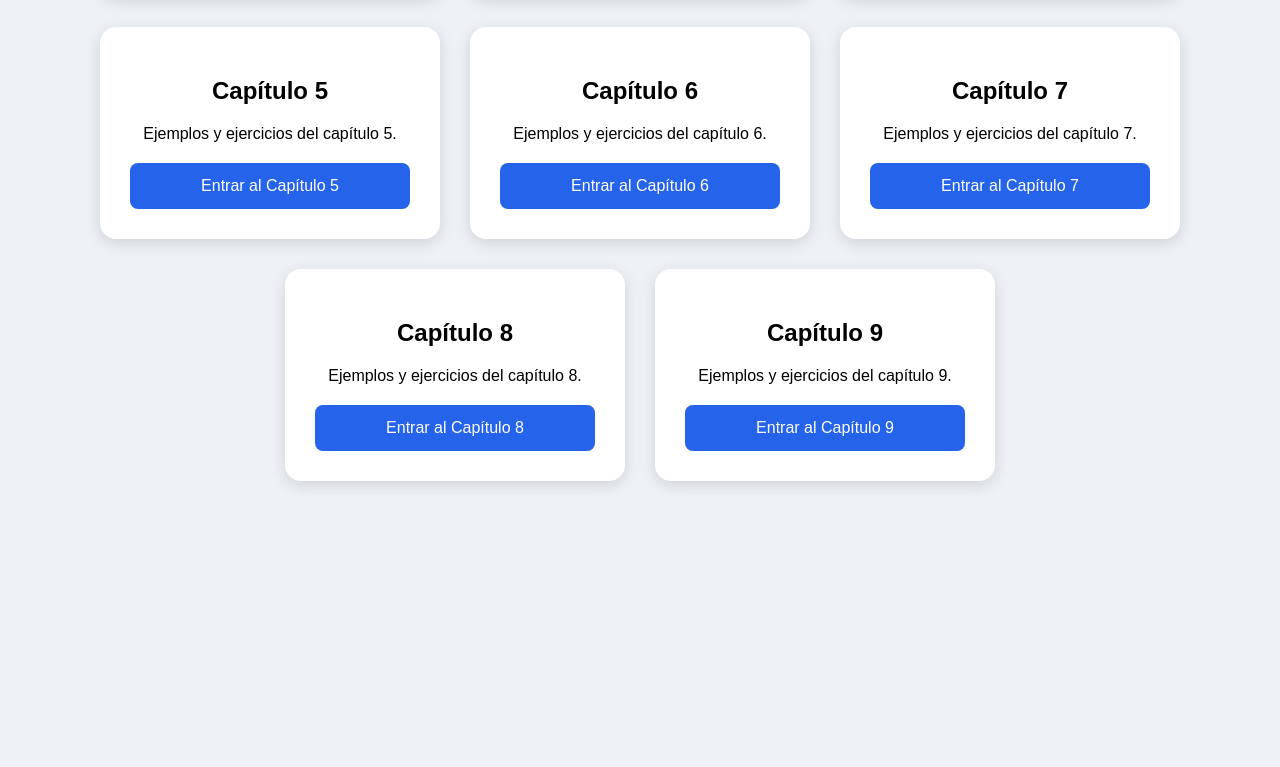
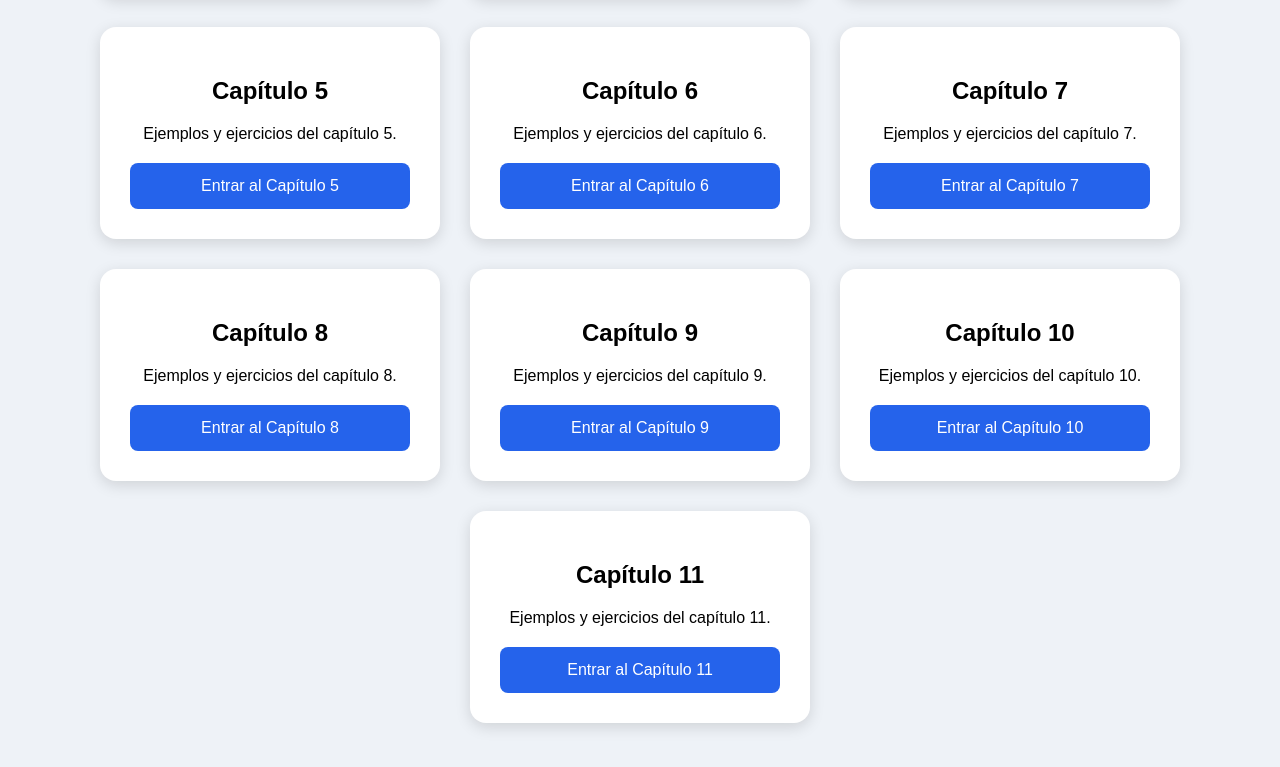
Before and after one commit to hector4848/Proyecto_HTML, a plain HTML site: page index.html in a window 1280 px wide. Shown: the part 391-1158 px from the top of the page. Before the commit the page ends 922 px from the top, so only its background shows below. Drawn offline with Linux system fonts and the light colour scheme.

Commit message:
Add Chapter 10 and Chapter 11 sections to index.html
Added sections for Chapter 10 and Chapter 11 with links.

```diff
--- a/index.html
+++ b/index.html
@@ -129,6 +129,22 @@
             </a>
         </div>
 
+        <div class="card">
+            <h2>Capítulo 10</h2>
+            <p>Ejemplos y ejercicios del capítulo 10.</p>
+            <a class="btn" href="Capitulo%2010/menu.html">
+                Entrar al Capítulo 10
+            </a>
+        </div>
+
+        <div class="card">
+            <h2>Capítulo 11</h2>
+            <p>Ejemplos y ejercicios del capítulo 11.</p>
+            <a class="btn" href="Capitulo%2011/menu.html">
+                Entrar al Capítulo 11
+            </a>
+        </div>
+
     </div>
 
 </body>
```
